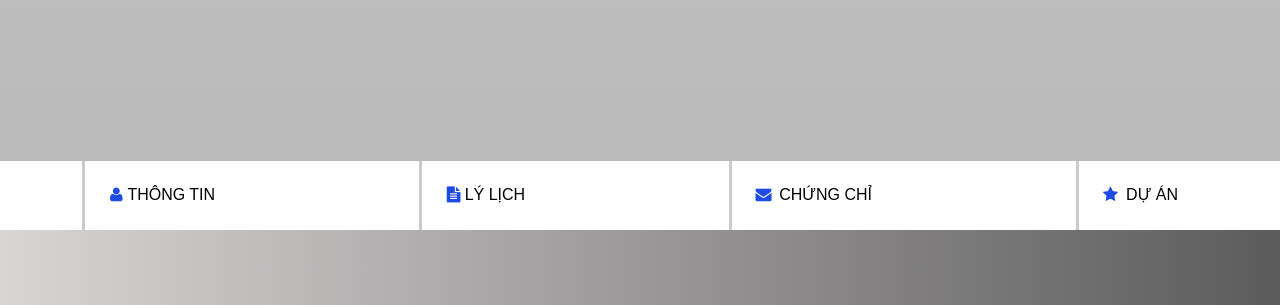
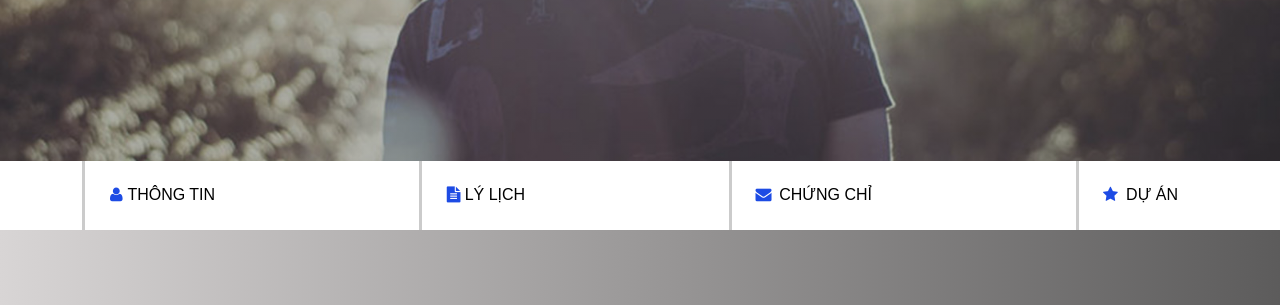
Before and after one commit to khoahochan/khoa.hochan, a plain HTML site: page index.html in a window 1280 px wide. Shown: the part 239-544 px from the top of the page. Drawn offline with nearby package versions, Linux system fonts and the light colour scheme; the site is published under a folder, as on GitHub Pages, so addresses that start at the root find nothing.

Commit message:
Update laptop.css

```diff
--- a/css/laptop.css
+++ b/css/laptop.css
@@ -27,7 +27,7 @@ header {
       rgba(34, 34, 34, 0.288),
       rgba(34, 34, 34, 0.308)
     ),
-    url(/images/banner.jpg);
+    url(../images/banner.jpg);
   background-size: cover;
 }
 
```
